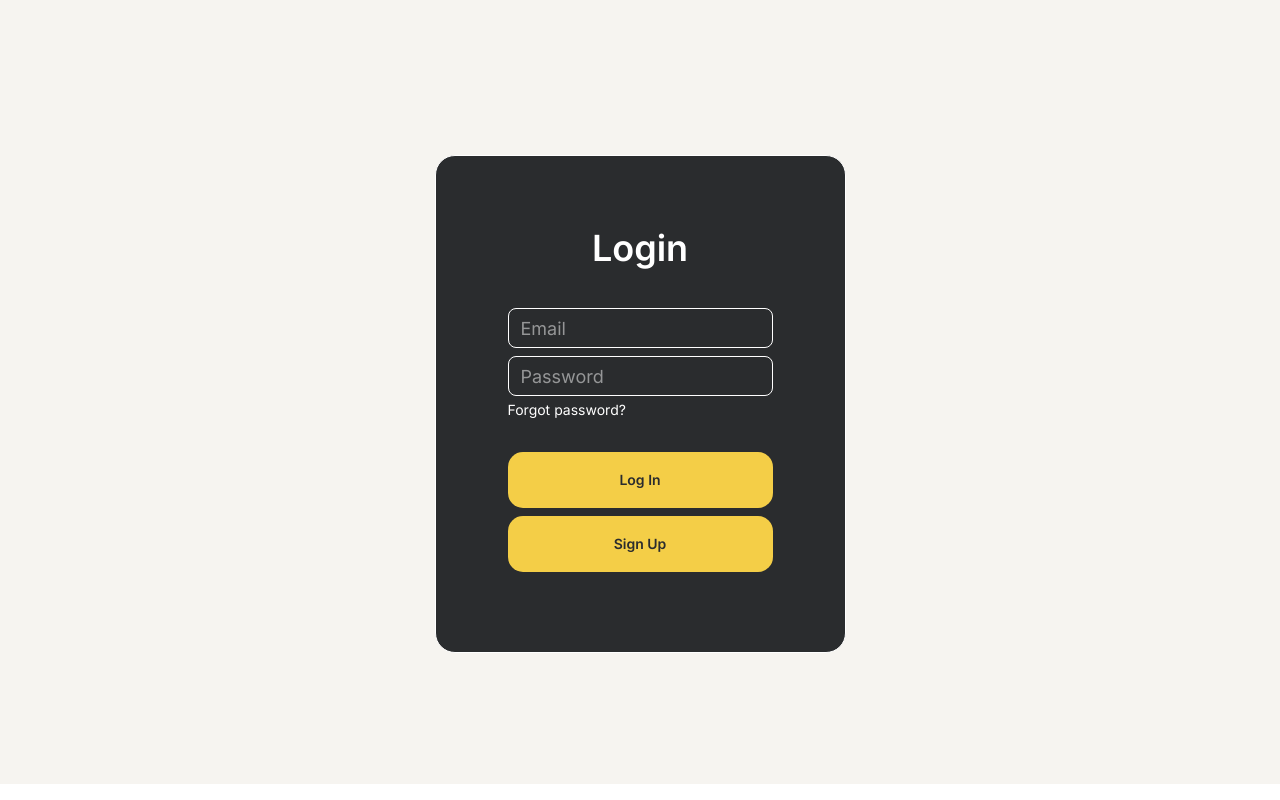
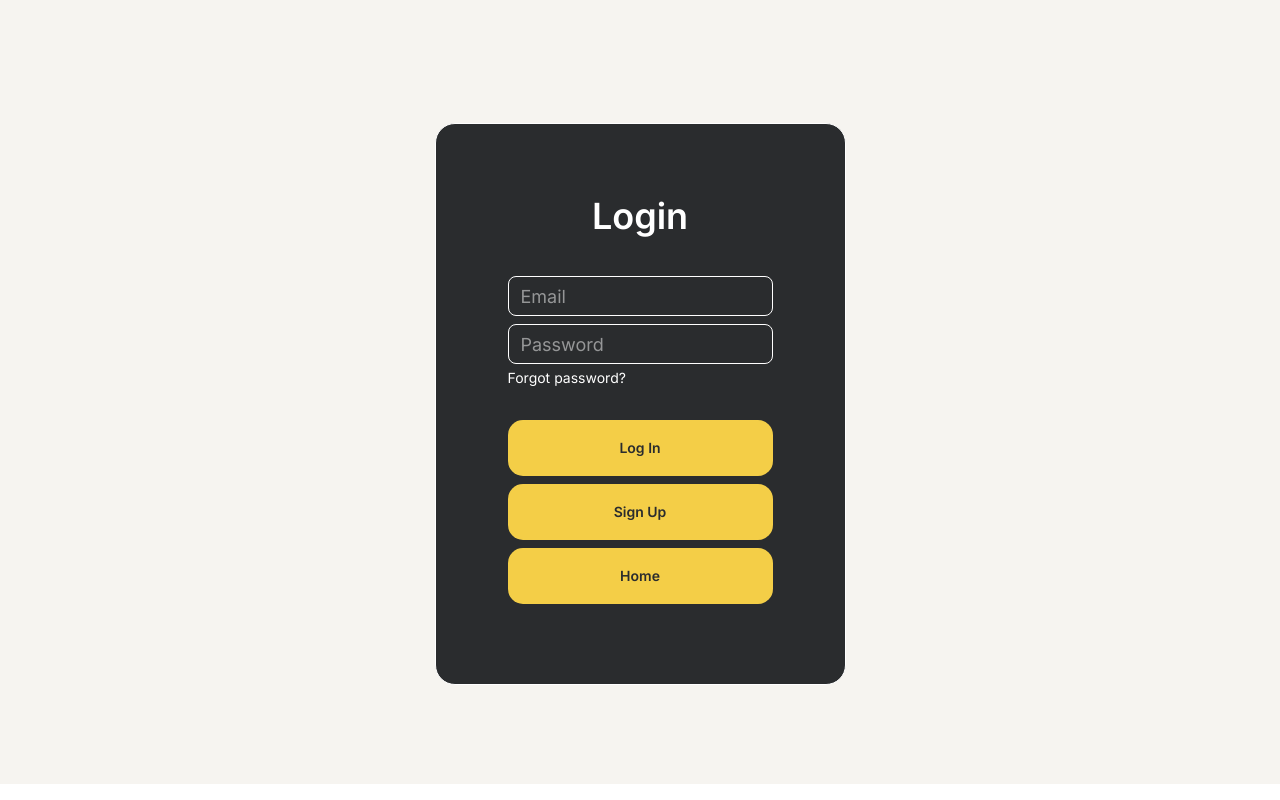
Before and after one commit to abdullahnadeemdev/bookshelf, a React (Vite) app: page /login in a window 1280 px wide. Built offline with nearby package versions, Linux system fonts and the light colour scheme.

Commit message:
added number fix

```diff
--- a/src/components/shared/navBar/navBar.jsx
+++ b/src/components/shared/navBar/navBar.jsx
@@ -19,8 +19,11 @@ const NavBar = () => {
     setClick(!click);
   };
 
-  let num = cart.length;
-  let bookmark = books.length;
+  const userCart = cart.filter((item) => item.email === user.email);
+  const userBookmark = books.filter((item) => item.email === user.email);
+
+  let num = userCart.length;
+  let bookmark = userBookmark.length;
 
   return (
     <div className="w-full max-w-[1440px] px-4  z-50 md:sticky top-3">
--- a/src/pages/loginPage/Login.jsx
+++ b/src/pages/loginPage/Login.jsx
@@ -143,6 +143,9 @@ const Login = () => {
           <NavLink to="/sign-up">
             <Button className="w-full mb-2">Sign Up</Button>
           </NavLink>
+          <NavLink to="/">
+            <Button className="w-full mb-2">Home</Button>
+          </NavLink>
         </div>
       </div>
     </div>
```
